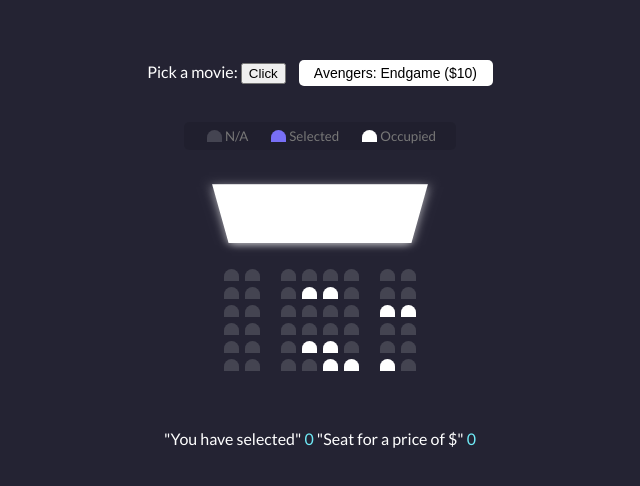
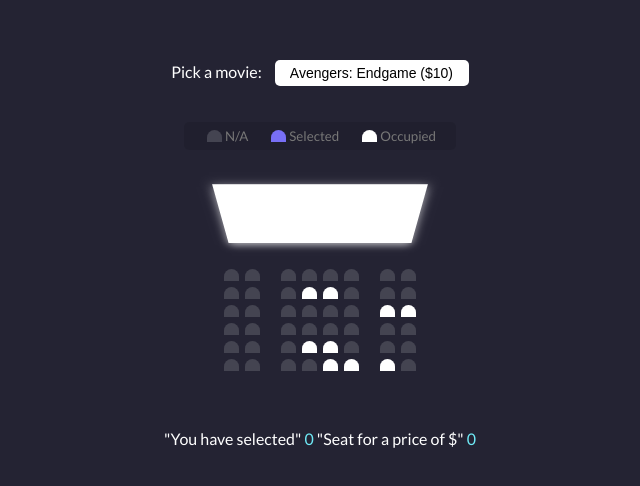
Before and after one commit to Murci2022/Book-A-Movie-Seat, a plain HTML site: page index.html in a window 1280 px wide. Shown: the part 162-648 px from the top of the page, without its empty margins (320-960 px from the left). Drawn offline with Linux system fonts and the light colour scheme.

```diff
--- a/index.html
+++ b/index.html
@@ -13,7 +13,7 @@
 <body>
     <div class="movie-container">
         <label>Pick a movie:</label>
-        <button type="submit">Click</button>
+
         <select id="movie">
             <option value="10">Avengers: Endgame ($10)</option>
             <option value="12">Joker ($12)</option>
```
Also changed, not shown: script.js (+3 -25 lines).
